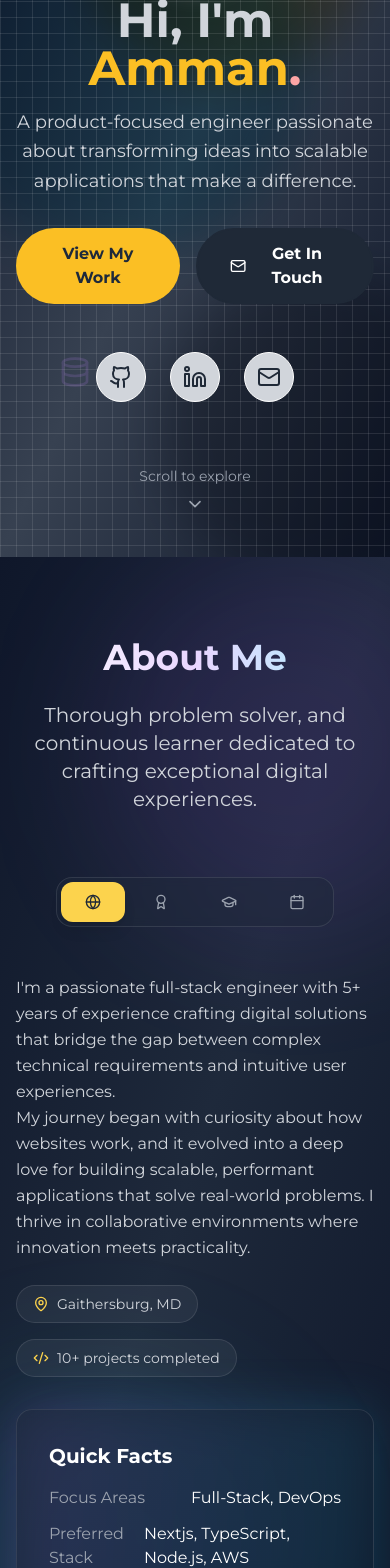
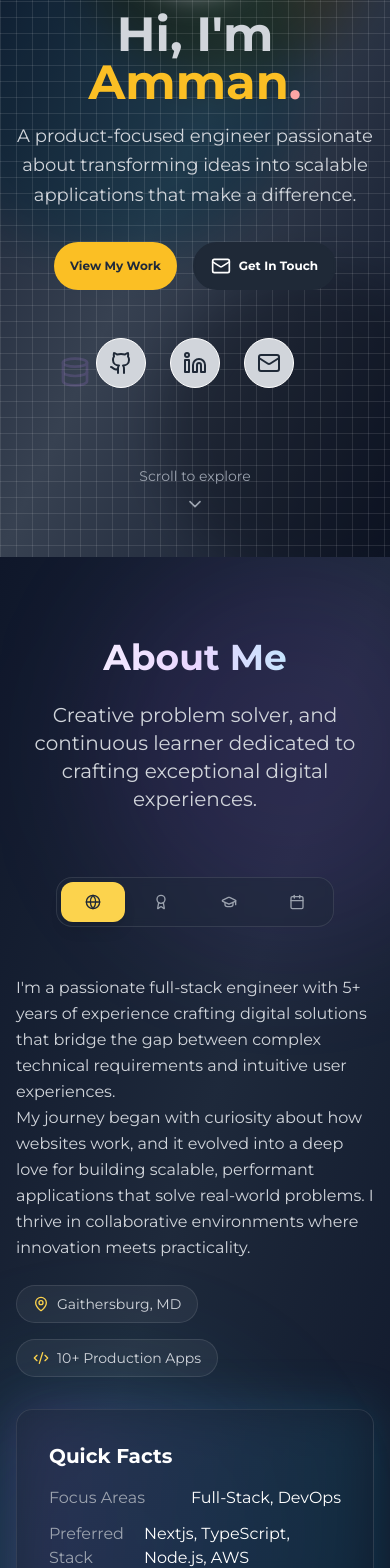
Before and after one commit to ammanabua/my-portfolio, a Next.js app: page / in a window 390 px wide. Shown: the part 287-1855 px from the top of the page. Built offline with nearby package versions, Linux system fonts and the light colour scheme.

Commit message:
update components

```diff
--- a/src/components/About.tsx
+++ b/src/components/About.tsx
@@ -84,7 +84,7 @@ const About = () => {
             About Me
           </h2>
           <p className="text-xl text-gray-300 max-w-3xl mx-auto">
-            Thorough problem solver, and continuous learner dedicated to crafting
+            Creative problem solver, and continuous learner dedicated to crafting
             exceptional digital experiences.
           </p>
         </div>
--- a/src/components/Hero.tsx
+++ b/src/components/Hero.tsx
@@ -122,11 +122,11 @@ const Hero = () => {
           }`}
           style={{ transitionDelay: '800ms' }}
         >
-          <button onClick={(e) => scrollToSection(e, '#projects')}className="group relative px-8 py-3 bg-amber-400 rounded-full text-slate-800 font-semibold transition-all duration-300 hover:scale-105 hover:shadow-2xl hover:shadow-purple-500/25 hover:bg-gray-300 hover:text-gray-800">
+          <button onClick={(e) => scrollToSection(e, '#projects')}className="group relative px-4 lg:px-8 py-3 bg-amber-400 rounded-full text-xs md:text-md lg:text-base text-slate-800 font-semibold transition-all duration-300 hover:scale-105 hover:shadow-2xl hover:shadow-purple-500/25 hover:bg-gray-300 hover:text-gray-800">
             <span className="relative z-10">View My Work</span>
           </button>
 
-          <a href="mailto: ammanabua@gmail.com" className="group px-8 py-3 border-2 border-gray-800 rounded-full text-white font-semibold transition-all duration-300 bg-gray-800 hover:border-gray-300 hover:bg-gray-300 hover:text-gray-800 hover:bg-gray-300 hover:scale-105">
+          <a href="mailto: ammanabua@gmail.com" className="group px-4 lg:px-8 py-3 border-2 border-gray-800 rounded-full text-white text-xs md:text-md lg:text-base font-semibold transition-all duration-300 bg-gray-800 hover:border-gray-300 hover:bg-gray-300 hover:text-gray-800 hover:bg-gray-300 hover:scale-105">
             <span className="flex items-center gap-2">
               <Mail className="w-5 h-5" />
               Get In Touch
--- a/src/components/Overview.tsx
+++ b/src/components/Overview.tsx
@@ -24,7 +24,7 @@ const Overview = ({ isVisible }: OverviewProps) => {
               <div className="flex flex-wrap gap-4">
                 {[
                   { icon: MapPin, text: 'Gaithersburg, MD' },
-                  { icon: Code2, text: '10+ projects completed' },
+                  { icon: Code2, text: '10+ Production Apps' },
                 ].map(({ icon: Icon, text }, index) => (
                   <div key={index} className="flex items-center gap-2 px-4 py-2 bg-white/5 rounded-full border border-white/10">
                     <Icon className="w-4 h-4 text-amber-300" />
```
Also changed, not shown: 65 other files (tests, documents, lock files or other folders).
